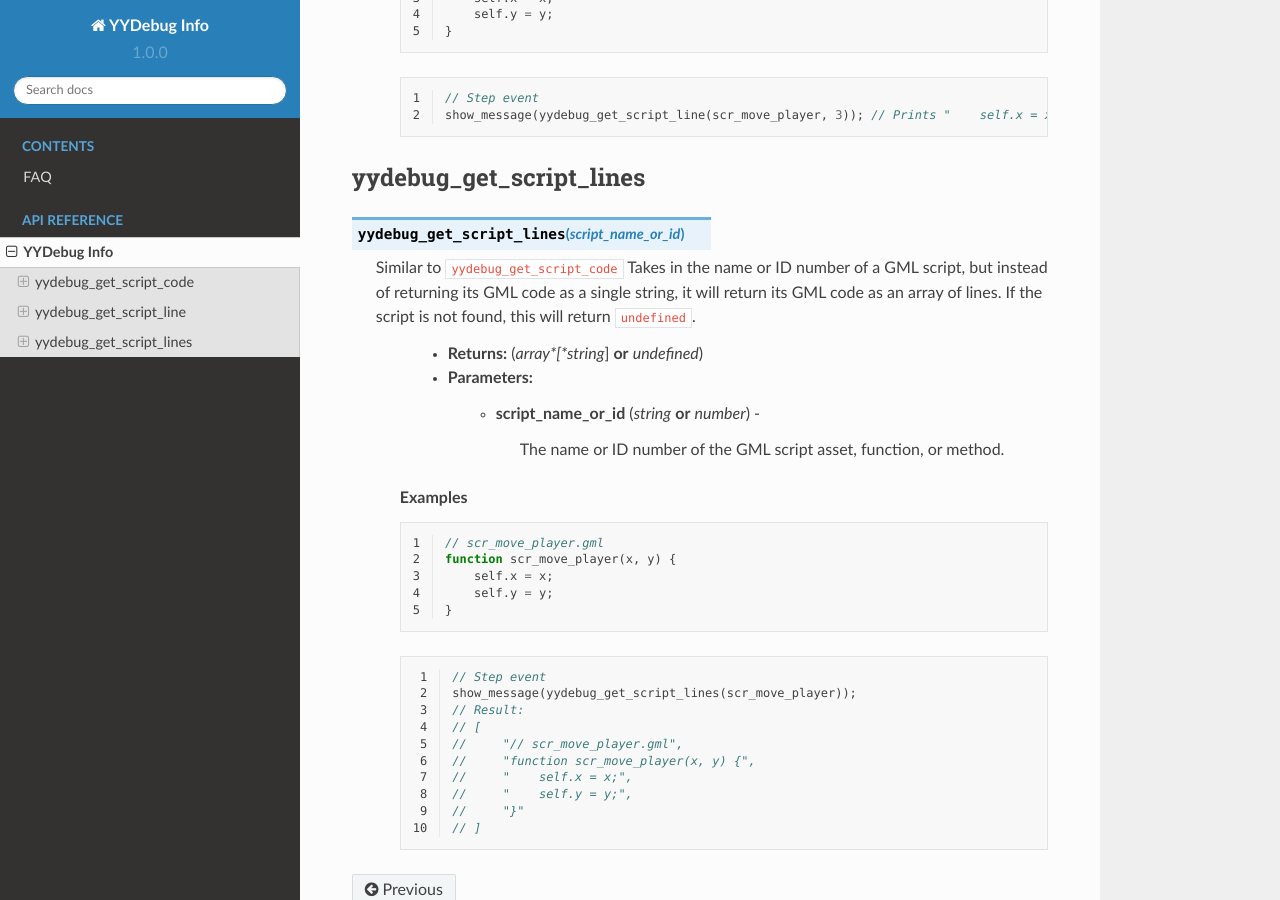
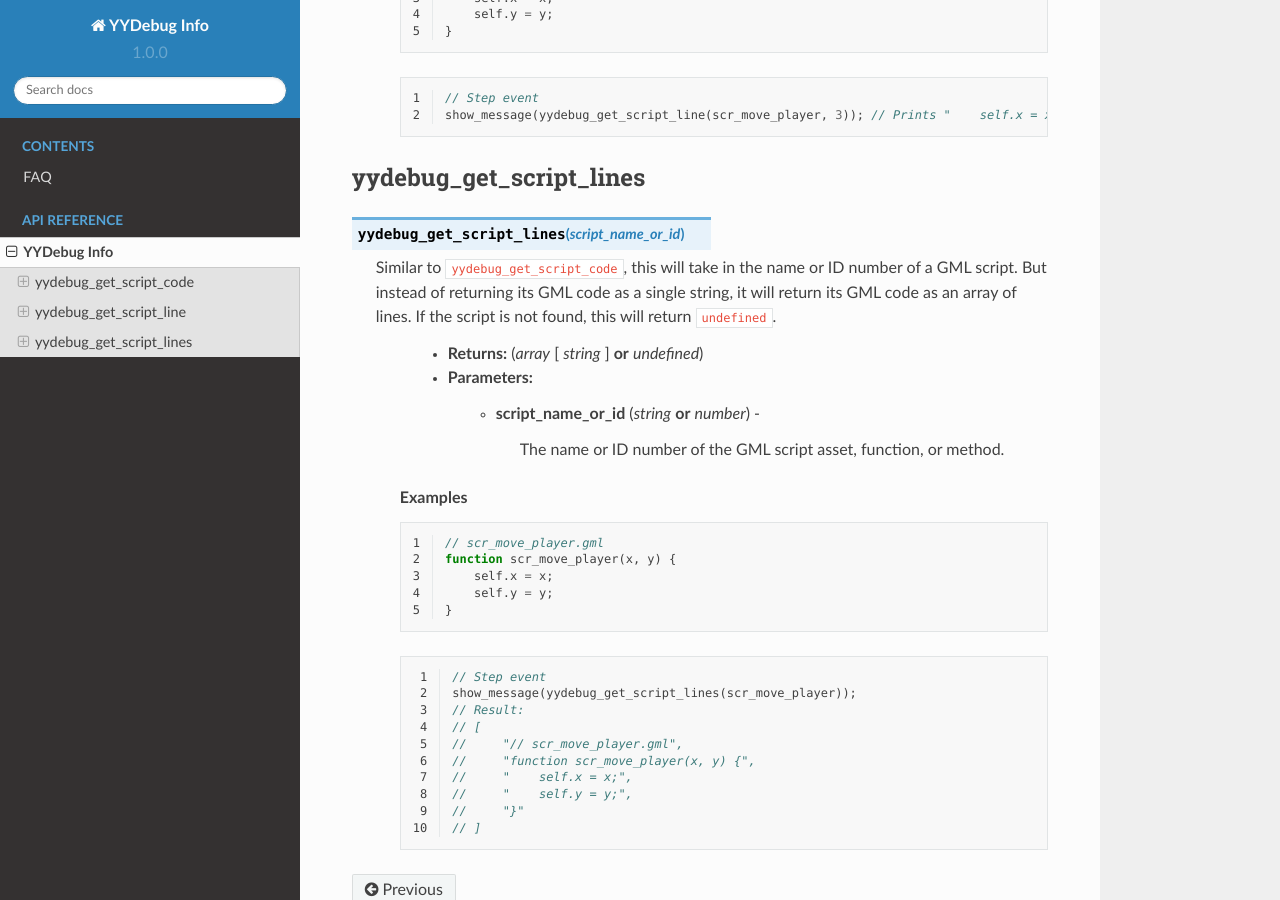
Before and after one commit to pixel-coffee/yydebuginfodocs, a Sphinx documentation site: the page built from docs/source/yydebug_info.rst, in a window 1280 px wide and 900 px high, scrolled down 1961 px. Built offline with Sphinx 7.4.7 and the Read the Docs theme 2.0.0, drawn with Linux system fonts in a browser that asks for light colours.

Commit message:
Update yydebug_info.rst

```diff
--- a/docs/source/yydebug_info.rst
+++ b/docs/source/yydebug_info.rst
@@ -109,9 +109,9 @@ yydebug_get_script_lines
 
 .. py:function:: yydebug_get_script_lines(script_name_or_id)
 
-   Similar to ``yydebug_get_script_code`` Takes in the name or ID number of a GML script, but instead of returning its GML code as a single string, it will return its GML code as an array of lines. If the script is not found, this will return ``undefined``.
+   Similar to ``yydebug_get_script_code``, this will take in the name or ID number of a GML script. But instead of returning its GML code as a single string, it will return its GML code as an array of lines. If the script is not found, this will return ``undefined``.
 
-       * **Returns:** (*array*[*string*] **or** *undefined*)
+       * **Returns:** (*array* [ *string* ] **or** *undefined*)
 
        * **Parameters:**
 
```
